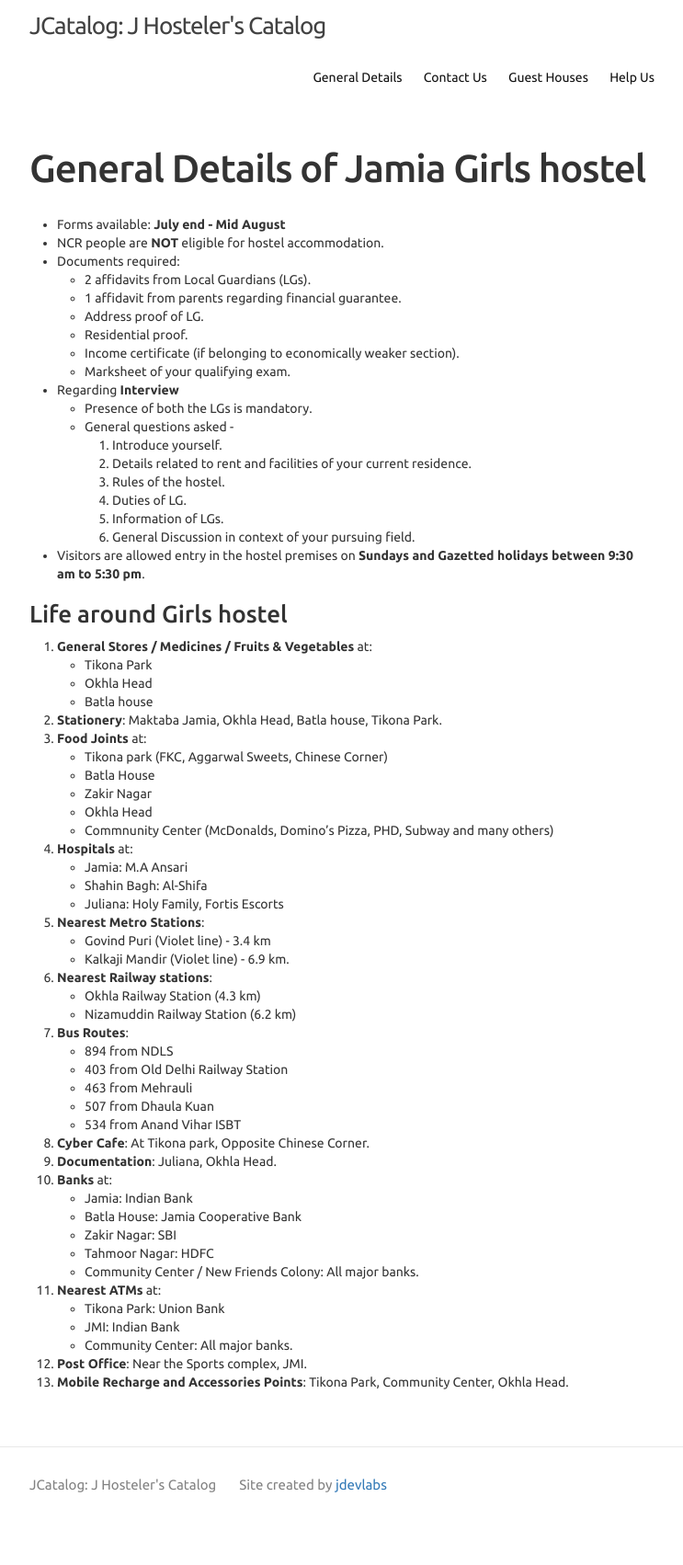
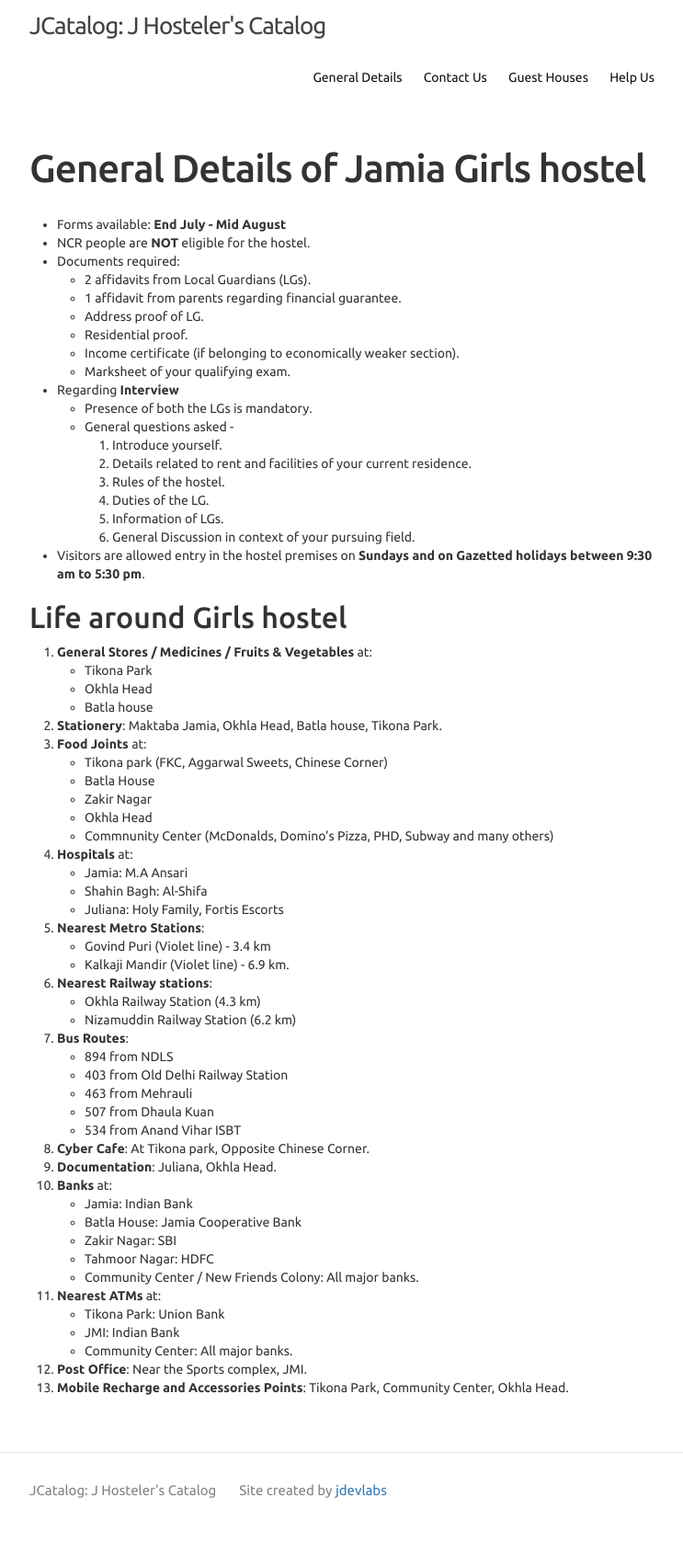
Before and after one commit to jdevlabs/JCatalog, a Jekyll site: the page built from pages/General/index.md, in a window 1280 px wide. Shown: the whole page at 92% size, without its empty margins (268-1011 px from the left). Built offline with Jekyll 4.4.1, drawn with Linux system fonts in a browser that asks for light colours; nearby versions of some CDN libraries.

Commit message:
minor touch upsII

```diff
--- a/pages/General/index.md
+++ b/pages/General/index.md
@@ -4,8 +4,8 @@ title: General Details
 title_disp: General Details of Jamia Girls hostel
 permalink: /general/
 ---
-- Forms available: **July end - Mid August**
-- NCR people are **NOT** eligible for hostel accommodation.
+- Forms available: **End July - Mid August**
+- NCR people are **NOT** eligible for the hostel.
 - Documents required:
     * 2 affidavits from Local Guardians (LGs).
     * 1 affidavit from parents regarding financial guarantee.
@@ -19,51 +19,51 @@ permalink: /general/
        1. Introduce yourself.
        2. Details related to rent and facilities of your current residence.
        3. Rules of the hostel.
-       4. Duties of LG.
+       4. Duties of the LG.
        5. Information of LGs.
        6. General Discussion in context of your pursuing field.
 
-- Visitors are allowed entry in the hostel premises on **Sundays and Gazetted holidays between 9:30 am to 5:30 pm**.
+- Visitors are allowed entry in the hostel premises on **Sundays and on Gazetted holidays between 9:30 am to 5:30 pm**.
 
-### Life around Girls hostel
+## Life around Girls hostel
 1. **General Stores / Medicines / Fruits & Vegetables** at:
     - Tikona Park
     - Okhla Head
     - Batla house
-11. **Stationery**: Maktaba Jamia, Okhla Head, Batla house, Tikona Park.
-4. **Food  Joints** at:
+2. **Stationery**: Maktaba Jamia, Okhla Head, Batla house, Tikona Park.
+3. **Food  Joints** at:
     - Tikona park (FKC, Aggarwal Sweets, Chinese Corner)
     - Batla House
     - Zakir Nagar
     - Okhla Head
     - Commnunity Center (McDonalds, Domino's Pizza, PHD, Subway and many others)
-5. **Hospitals** at:
+4. **Hospitals** at:
     - Jamia: M.A Ansari
     - Shahin Bagh:  Al-Shifa
     - Juliana: Holy Family, Fortis Escorts
-6. **Nearest Metro Stations**:
+5. **Nearest Metro Stations**:
     - Govind Puri (Violet line) - 3.4 km
     - Kalkaji Mandir (Violet line) - 6.9 km.
-7. **Nearest Railway stations**:
+6. **Nearest Railway stations**:
     - Okhla Railway Station (4.3 km)
     - Nizamuddin Railway Station (6.2 km)
-8. **Bus Routes**:
+7. **Bus Routes**:
     - 894 from NDLS
     - 403 from Old Delhi Railway Station
     - 463 from Mehrauli
     - 507 from Dhaula Kuan
     - 534 from Anand Vihar ISBT
-9. **Cyber Cafe**: At Tikona park, Opposite Chinese Corner.
-10. **Documentation**: Juliana, Okhla Head.
-12. **Banks** at:
+8. **Cyber Cafe**: At Tikona park, Opposite Chinese Corner.
+9. **Documentation**: Juliana, Okhla Head.
+10. **Banks** at:
     - Jamia: Indian Bank
     - Batla House: Jamia Cooperative Bank
     - Zakir Nagar: SBI
     - Tahmoor Nagar: HDFC
     - Community Center / New Friends Colony: All major banks.
-13. **Nearest ATMs** at:
+11. **Nearest ATMs** at:
     - Tikona Park: Union Bank
     - JMI: Indian Bank
     - Community Center: All major banks.
-14. **Post Office**: Near the Sports complex, JMI.
-15. **Mobile Recharge and Accessories Points**: Tikona Park, Community Center, Okhla Head.
+12. **Post Office**: Near the Sports complex, JMI.
+13. **Mobile Recharge and Accessories Points**: Tikona Park, Community Center, Okhla Head.
```
Also changed, not shown: pages/help_us/index.md (+1 -1 lines).
